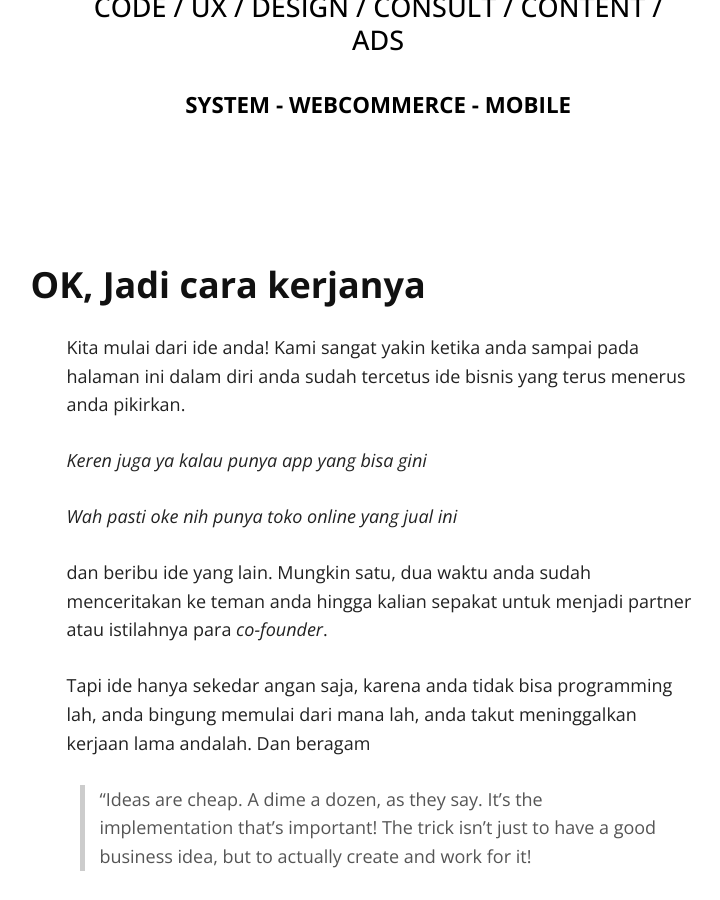
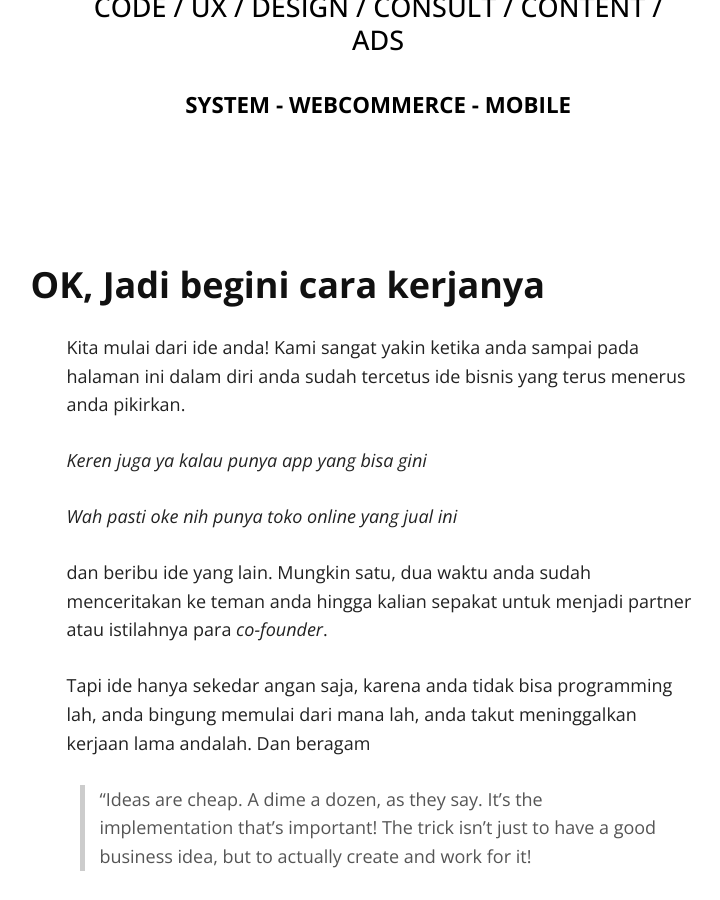
Before and after one commit to kemtol/rocktokom, a Jekyll site: the page built from index.md, in a window 1280 px wide and 900 px high, scrolled down 918 px. Shown: the whole window, without its empty margins (261-981 px from the left). Built offline with Jekyll 4.4.1, drawn with Linux system fonts in a browser that asks for light colours; nearby versions of some CDN libraries.

Commit message:
Update index.md

```diff
--- a/index.md
+++ b/index.md
@@ -4,7 +4,7 @@ layout: default
 
 <h2 id="code--ux--design--consult--content--ads"> CODE / UX / DESIGN / CONSULT / CONTENT / ADS <span>SYSTEM - WEBCOMMERCE - MOBILE</span></h2>
 
-### OK, Jadi cara kerjanya
+### OK, Jadi begini cara kerjanya
 
 Kita mulai dari ide anda! Kami sangat yakin ketika anda sampai pada halaman ini dalam diri anda sudah tercetus ide bisnis yang terus menerus anda pikirkan.
 
```
